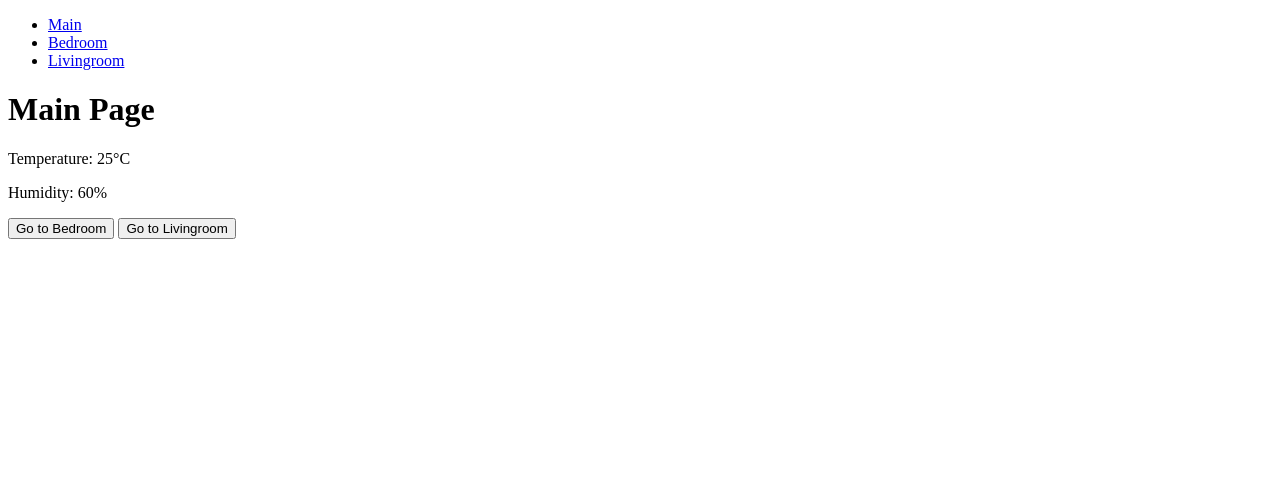
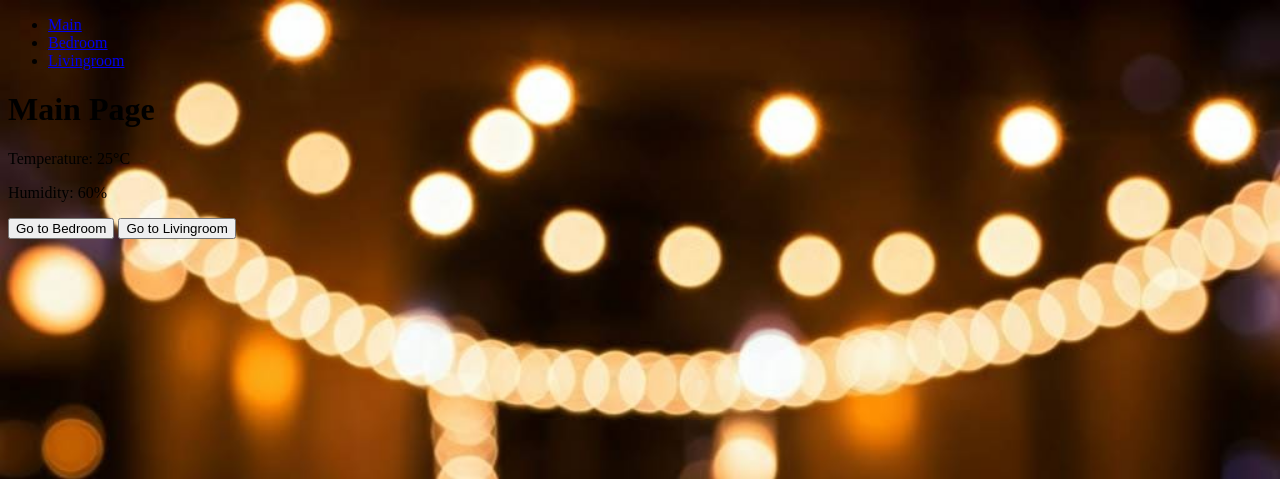
Before and after one commit to LaurensEiroa/DIYHomeAssistant, a Flask app: page / in a window 1280 px wide. Shown: the top 479 px of the page. Run offline with Flask 3, Linux system fonts and the light colour scheme.

Commit message:
frontend changes

```diff
--- a/app/__init__.py
+++ b/app/__init__.py
@@ -5,6 +5,6 @@ def create_app():
     app.config.from_object('config.Config')
 
     with app.app_context():
-        from routes import main_routes, bedroom_routes, livingroom_routes
+        from app.routes import main_routes, bedroom_routes, livingroom_routes
 
     return app
--- /dev/null
+++ b/app/static/css/styles.css
@@ -0,0 +1,6 @@
+body {
+    background-image: url('../img/background.jpg');
+    background-size: cover;
+    background-repeat: no-repeat;
+    background-attachment: fixed;
+}
--- a/app/templates/index.html
+++ b/app/templates/index.html
@@ -6,4 +6,6 @@
 <p>Humidity: 60%</p>
 <a href="{{ url_for('bedroom') }}"><button>Go to Bedroom</button></a>
 <a href="{{ url_for('livingroom') }}"><button>Go to Livingroom</button></a>
+<!-- Link to the CSS file -->
+<link rel="stylesheet" type="text/css" href="{{ url_for('static', filename='css/styles.css') }}">
 {% endblock %}
--- a/structure.txt
+++ b/structure.txt
@@ -1,10 +1,12 @@
-<PROJECT ROOT>
+DIYHomeAssistant
 |--- app/
 |    |--- __init__.py
 |    |--- static/
 |    |    |--- css/
+|    |    |    |--- styles.css
 |    |    |--- js/
 |    |    |--- img/
+|    |    |    |--- background.jpg
 |    |--- templates/
 |    |    |--- includes/
 |    |    |    |--- navigation.html
```
Also changed, not shown: app/routes/__init__.py (renamed from routes/__init__.py), app/routes/bedroom_routes.py (renamed from routes/bedroom_routes.py), app/routes/livingroom_routes.py (renamed from routes/livingroom_routes.py), app/routes/main_routes.py (renamed from routes/main_routes.py), app/routes/routes_old.py (renamed from routes/routes_old.py), app/static/img/background.jpg (added).
